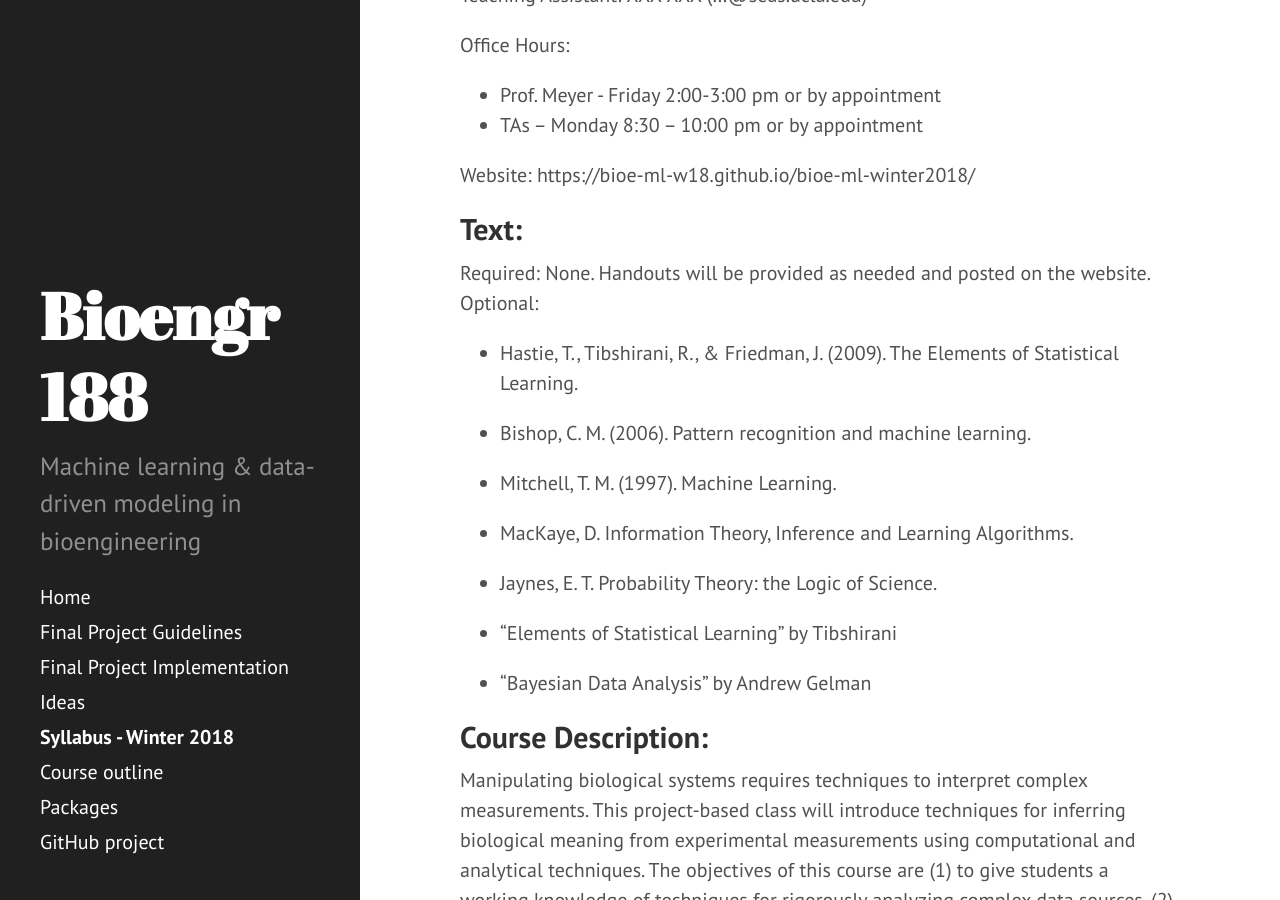
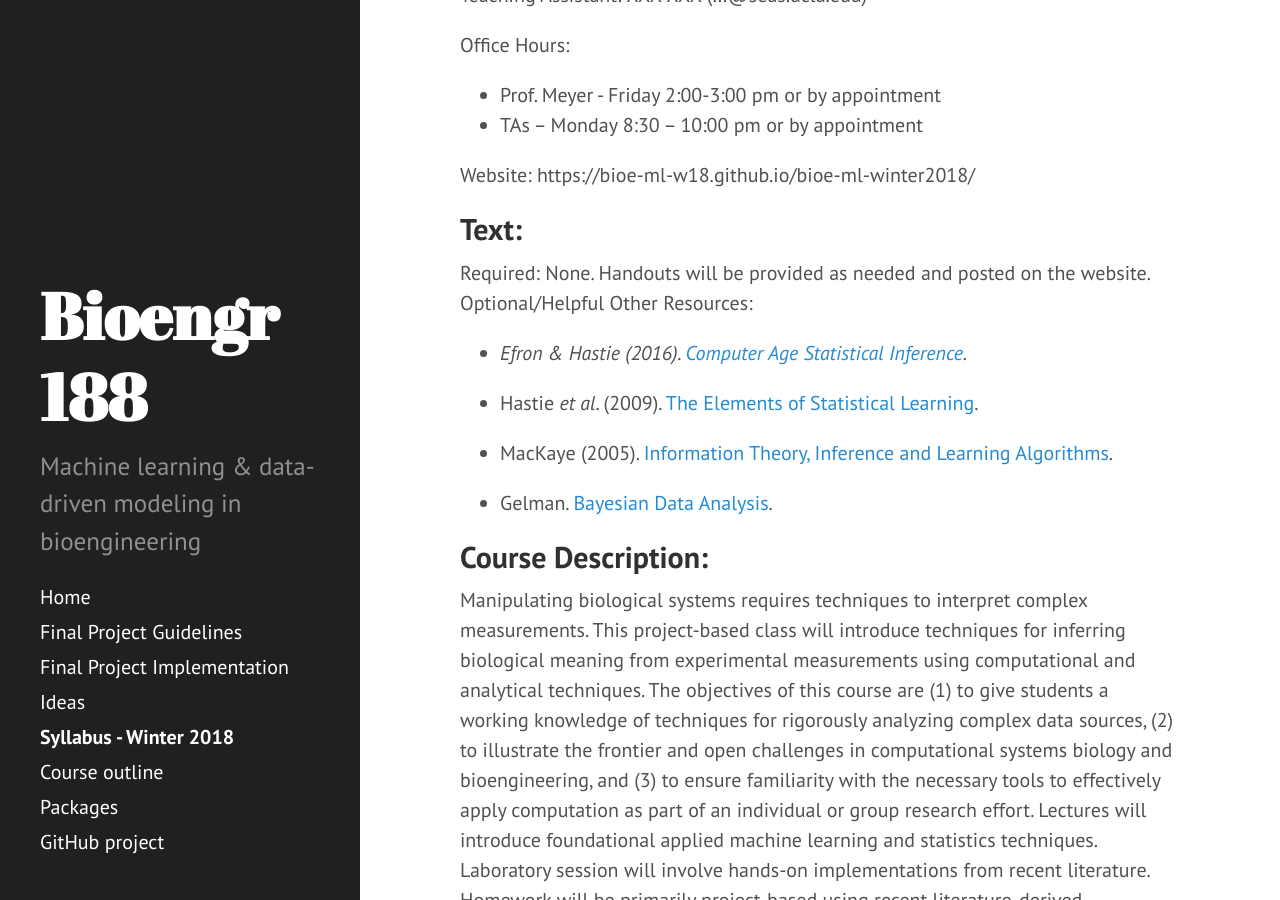
Before and after one commit to adprl14/bioe-ml-winter2018, a Jekyll site: the page built from index.md, in a window 1280 px wide and 900 px high, scrolled down 390 px. Built offline with Jekyll 4.4.1, drawn with Linux system fonts in a browser that asks for light colours.

Commit message:
Update index.md

```diff
--- a/index.md
+++ b/index.md
@@ -23,21 +23,15 @@ Website: https://bioe-ml-w18.github.io/bioe-ml-winter2018/
 ## Text:
 
 Required: None. Handouts will be provided as needed and posted on the website.
-Optional:
+Optional/Helpful Other Resources:
 
-- Hastie, T., Tibshirani, R., & Friedman, J. (2009). The Elements of Statistical Learning.
+- *Efron & Hastie (2016). [Computer Age Statistical Inference](https://web.stanford.edu/~hastie/CASI/).*
 
-- Bishop, C. M. (2006). Pattern recognition and machine learning.
+- Hastie *et al*. (2009). [The Elements of Statistical Learning](https://web.stanford.edu/~hastie/Papers/ESLII.pdf).
 
-- Mitchell, T. M. (1997). Machine Learning.
+- MacKaye (2005). [Information Theory, Inference and Learning Algorithms](http://www.inference.org.uk/itprnn/book.pdf).
 
-- MacKaye, D. Information Theory, Inference and Learning Algorithms.
-
-- Jaynes, E. T. Probability Theory: the Logic of Science.
-
-- "Elements of Statistical Learning" by Tibshirani
-
-- "Bayesian Data Analysis" by Andrew Gelman
+- Gelman. [Bayesian Data Analysis](http://www.stat.columbia.edu/~gelman/book/).
 
 ## Course Description:
 
```
